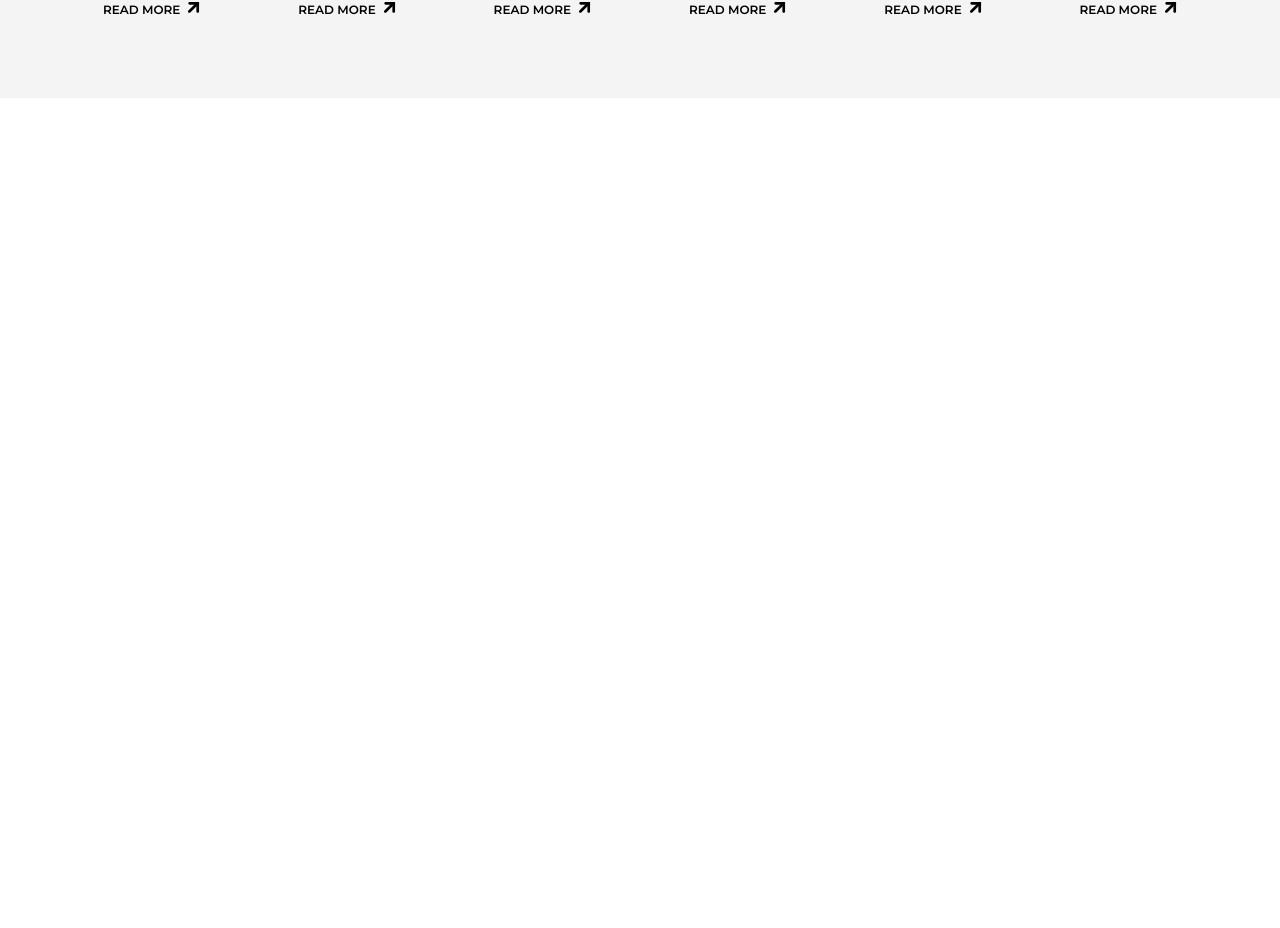
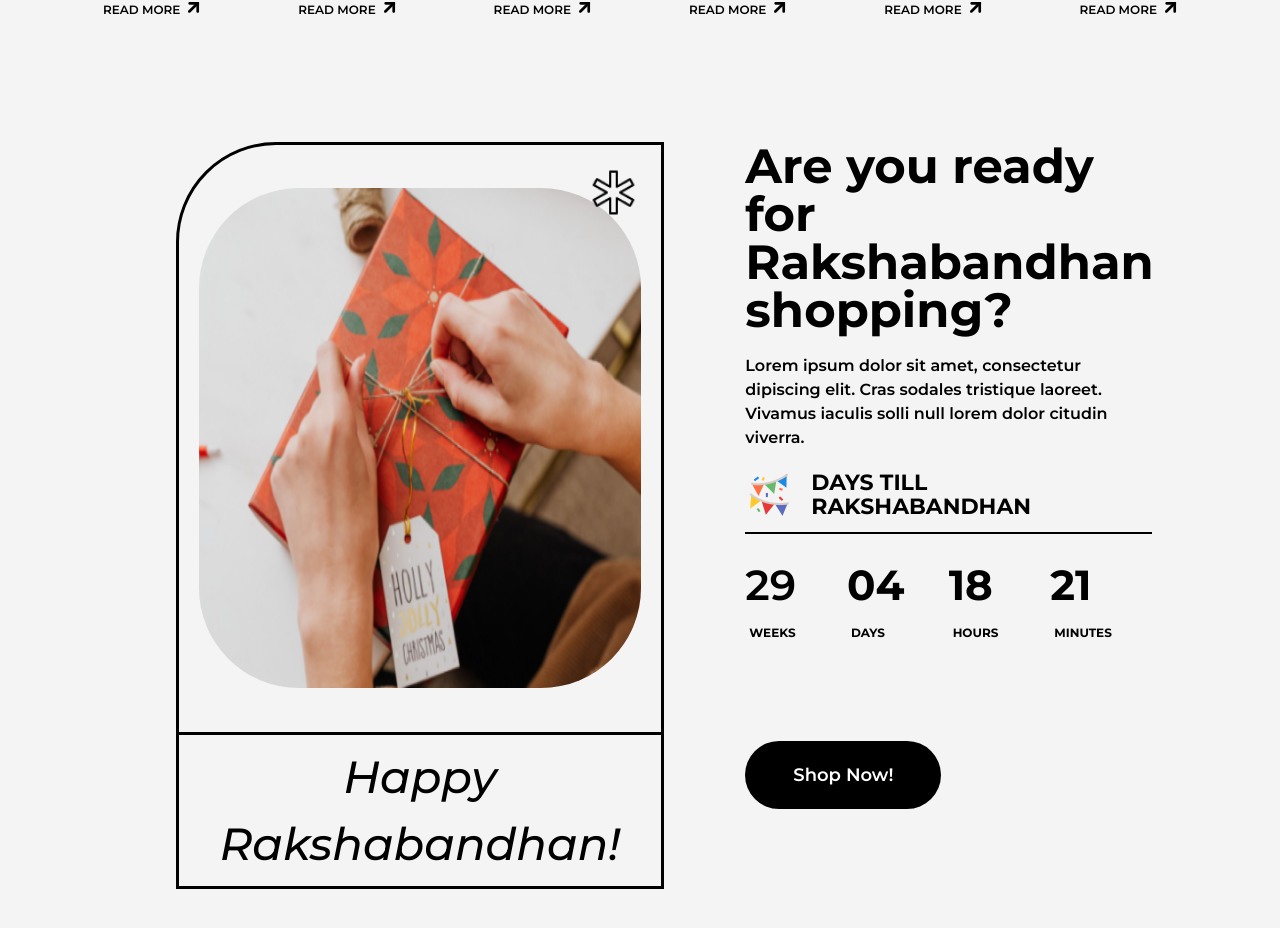
Before and after one commit to Aswanthachu/shopping-cart-react-typescript, a React (Vite) app: page / in a window 1280 px wide. Shown: the part 4195-5123 px from the top of the page. Before the commit the page ends 4293 px from the top, so only its background shows below. Built offline with nearby package versions, Linux system fonts and the light colour scheme; a web font is replaced by a local one.

Commit message:
featured banner completed.

```diff
--- a/src/App.tsx
+++ b/src/App.tsx
@@ -1,6 +1,7 @@
 import React from "react";
 import {
   Banner,
+  FeaturedBanner,
   FeaturedCard,
   GiftCard,
   InspirationSection,
@@ -50,6 +51,7 @@ function App() {
         </div>
       </div>
       <InspirationSection />
+      <FeaturedBanner/>
     </section>
   );
 }
--- a/src/components/FeaturedBanner.tsx
+++ b/src/components/FeaturedBanner.tsx
@@ -0,0 +1,53 @@
+import Featured from "../assets/images/Featured.png";
+import MedicalId from "../assets/images/MedicalID.png";
+import Festival from "../assets/images/Festival.png";
+import { Button, Timer } from ".";
+
+const FeaturedBanner = () => {
+  return (
+    <div className="font-mons flex flex-col px-5 md:px-10 lg:px-16 w-full gap-10 my-2 lg:my-8">
+      <div className=" lg:pl-28 lg:pr-16 w-full  my-3 flex flex-col lg:flex-row justify-between space-y-">
+        <div className="w-full lg:w-6/12  border-[3px] border-black rounded-tl-[100px]  flex flex-col  ">
+          <div className="w-full max-h-[600px] relative px-5 py-10 lg:p-5 flex justify-center items-center flex-1">
+            <img
+              src={Featured}
+              alt="offer"
+              className=" lg:w-[450px]  min-h-[300px] lg:min-h-[500px] rounded-[100px]"
+            />
+            <img src={MedicalId} alt="med" className="absolute top-3 lg:top-5 right-3 lg:right-5" />
+          </div>
+          <div className=" border-t-[3px] border-black w-full text-center py-2">
+            <h1 className="text-[24px] lg:text-[45px] font-medium italic">
+              Happy Rakshabandhan!
+            </h1>
+          </div>
+        </div>
+        <div className=" w-full  lg:w-5/12 space-y-10 lg:space-y-5 flex flex-col justify-between mt-10 lg:mt-0">
+          <h1 className="text-3xl lg:text-5xl font-bold leading-snug">
+            Are you ready for Rakshabandhan shopping?
+          </h1>
+          <p className="font-semibold">
+            Lorem ipsum dolor sit amet, consectetur dipiscing elit. Cras sodales
+            tristique laoreet. Vivamus iaculis solli null lorem dolor citudin
+            viverra.
+          </p>
+          <div className="flex items-center gap-4 border-b-2 border-black pb-3">
+            <img src={Festival} alt="festival" />
+            <p className="text-base lg:text-[22px] font-bold inline-block">DAYS TILL RAKSHABANDHAN</p>
+          </div>
+          <Timer />
+          <div className="w-full flex justify-center lg:justify-start">
+          <Button
+            className="bg-black rounded-full text-white flex px-12 py-3 lg:py-5 text-lg font-semibold items-center gap-2 my-5 lg:my-20  text-center max-w-[210px]"
+            text="Shop Now!"
+            type="button"
+            iconColor="fill-white"
+          />
+          </div>
+        </div>
+      </div>
+    </div>
+  );
+};
+
+export default FeaturedBanner;
--- /dev/null
+++ b/src/components/Timer.tsx
@@ -0,0 +1,25 @@
+
+const Timer = () => {
+  return (
+    <div className="w-full flex my-10">
+       <div className="w-1/4 flex flex-col gap-2">
+         <h1 className="text-[42px] font-semibold">29</h1>
+         <p className="text-xs pl-1 font-bold">WEEKS</p>
+       </div>
+       <div className="w-1/4 flex flex-col gap-2">
+         <h1 className="text-[42px] font-bold">04</h1>
+         <p className="text-xs pl-1 font-bold">DAYS</p>
+       </div>
+       <div className="w-1/4 flex flex-col gap-2">
+         <h1 className="text-[42px] font-bold">18</h1>
+         <p className="text-xs pl-1 font-bold">HOURS</p>
+       </div>
+       <div className="w-1/4 flex flex-col gap-2">
+         <h1 className="text-[42px] font-bold">21</h1>
+         <p className="text-xs pl-1 font-bold">MINUTES</p>
+       </div>
+    </div>
+  )
+}
+
+export default Timer
--- a/src/components/index.ts
+++ b/src/components/index.ts
@@ -12,3 +12,5 @@ export { default as OfferSection } from "./OfferSection";
 export { default as GiftCard } from "./GiftCard";
 export { default as InspirationSection } from "./InspirationSection";
 export { default as InspirationCard } from "./InspirationCard";
+export { default as FeaturedBanner } from "./FeaturedBanner";
+export { default as Timer } from "./Timer";
```
Also changed, not shown: src/assets/images/Festival.png (added), src/assets/images/MedicalID.png (added).
